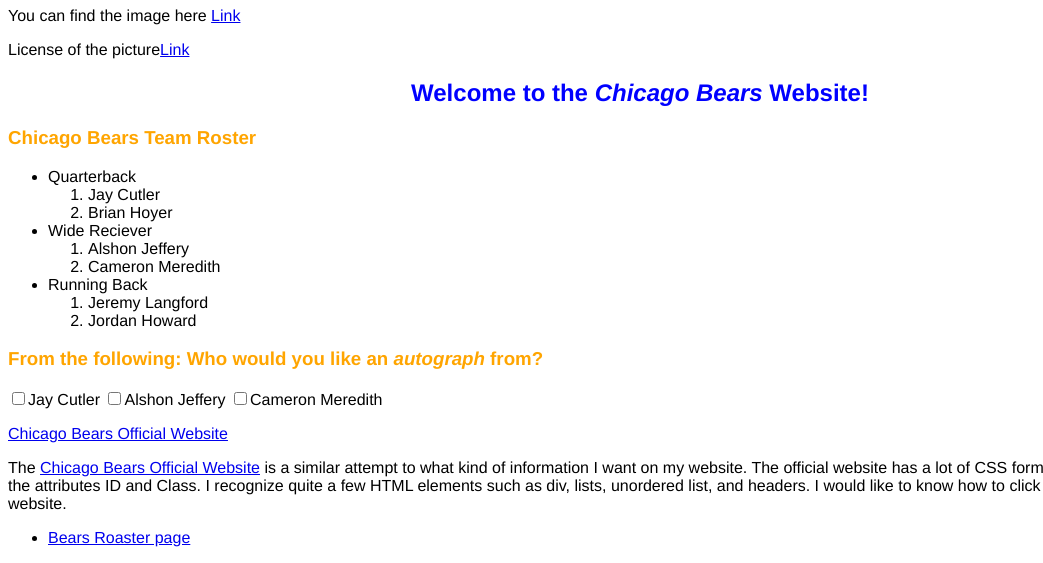
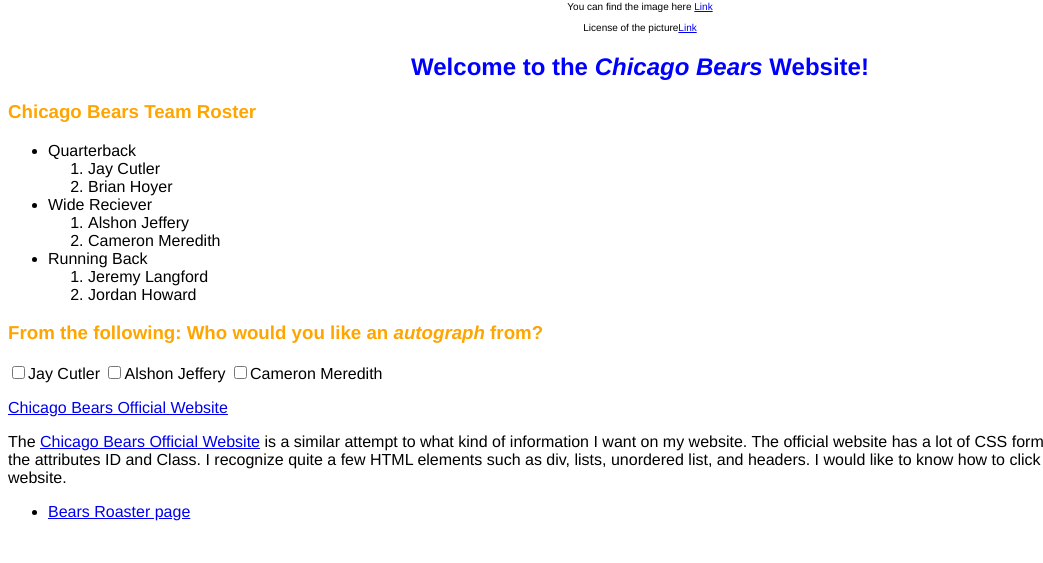
Before and after one commit to kpatel7389/kpatel7389.github.io, a plain HTML site: page index.html in a window 1280 px wide. Shown: the part 411-974 px from the top of the page, without its empty margins (0-1043 px from the left). After the commit the page ends 948 px from the top, so only its background shows below. Drawn offline with Linux system fonts and the light colour scheme.

Commit message:
add id to <p> tag to style

```diff
--- a/index.html
+++ b/index.html
@@ -7,8 +7,8 @@
 <body>
 	<div class="logo"><img src ="images/Bears_Logo.jpg" alt="Bears Logo"
 	/></div>
-	<p> You can find the image here <a href="http://www.drodd.com/html7/chicago-bears.html"> Link </a>
-	<p>License of the picture<a href="http://www.chicagobears.com/footer/privacy-policy.html">Link</a></p>
+	<p id="caption"> You can find the image here <a href="http://www.drodd.com/html7/chicago-bears.html"> Link </a>
+	<p id="caption">License of the picture<a href="http://www.chicagobears.com/footer/privacy-policy.html">Link</a></p>
 
 	<h2>Welcome to the <i>Chicago Bears</i> Website!</h2>
 
```
